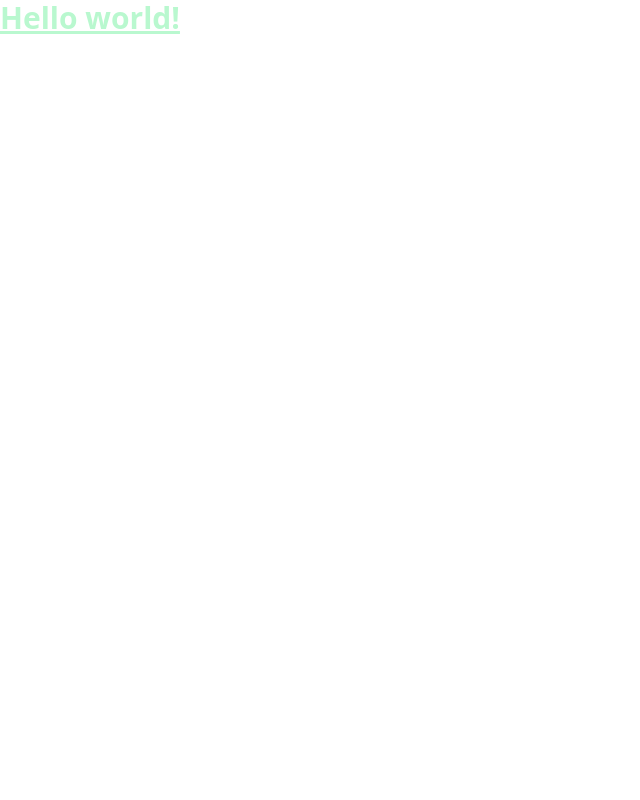
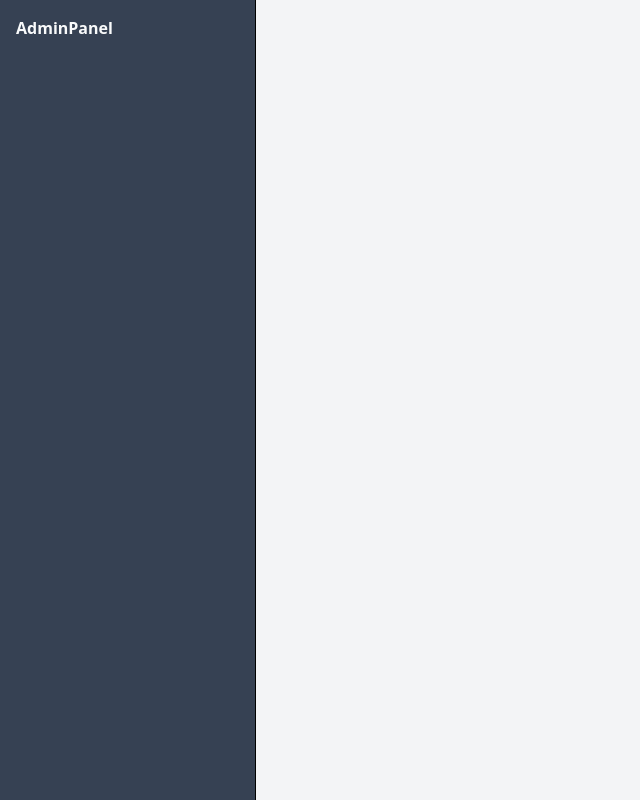
Before and after one commit to TurchynYaroslav/admin-dashboard, a React (Vite) app: page / in a window 1280 px wide. Shown: the whole page, without its empty margins (0-640 px from the left). Built offline with nearby package versions, Linux system fonts and the light colour scheme.

Commit message:
feat: add dashboard layout and routing

```diff
--- a/src/App.tsx
+++ /dev/null
@@ -1,9 +0,0 @@
-function App() {
-  return (
-    <h1 className="text-3xl font-bold underline text-green-200">
-      Hello world!
-    </h1>
-  );
-}
-
-export default App;
--- /dev/null
+++ b/src/app/layout/DashboardLayout.tsx
@@ -0,0 +1,16 @@
+import { Outlet } from "react-router-dom";
+
+const DashboardLayout = () => {
+  return (
+    <div className="min-h-screen flex bg-gray-100">
+      <aside className="w-64 bg-gray-700 border-r">
+        <div className="p-4 font-semibold text-gray-50">AdminPanel</div>
+      </aside>
+      <main className="flex-1 p-6">
+        <Outlet />
+      </main>
+    </div>
+  );
+};
+
+export default DashboardLayout;
--- /dev/null
+++ b/src/app/router.tsx
@@ -0,0 +1,13 @@
+import { createBrowserRouter } from "react-router-dom";
+import DashboardLayout from "./layout/DashboardLayout";
+import UserPage from "../pages/UserPage";
+
+const router = createBrowserRouter([
+  {
+    path: "/",
+    element: <DashboardLayout />,
+    children: [{ path: "users", element: <UserPage /> }],
+  },
+]);
+
+export default router;
--- a/src/main.tsx
+++ b/src/main.tsx
@@ -1,9 +1,10 @@
 import { StrictMode } from "react";
 import { createRoot } from "react-dom/client";
-import App from "./App.tsx";
+import { RouterProvider } from "react-router-dom";
+import router from "./app/router.tsx";
 
 createRoot(document.getElementById("root")!).render(
   <StrictMode>
-    <App />
+    <RouterProvider router={router} />
   </StrictMode>,
 );
--- /dev/null
+++ b/src/pages/UserPage.tsx
@@ -0,0 +1,5 @@
+const UserPage = () => {
+  return <h1 className="text-3xl text-green-500">UserPage</h1>;
+};
+
+export default UserPage;
```
